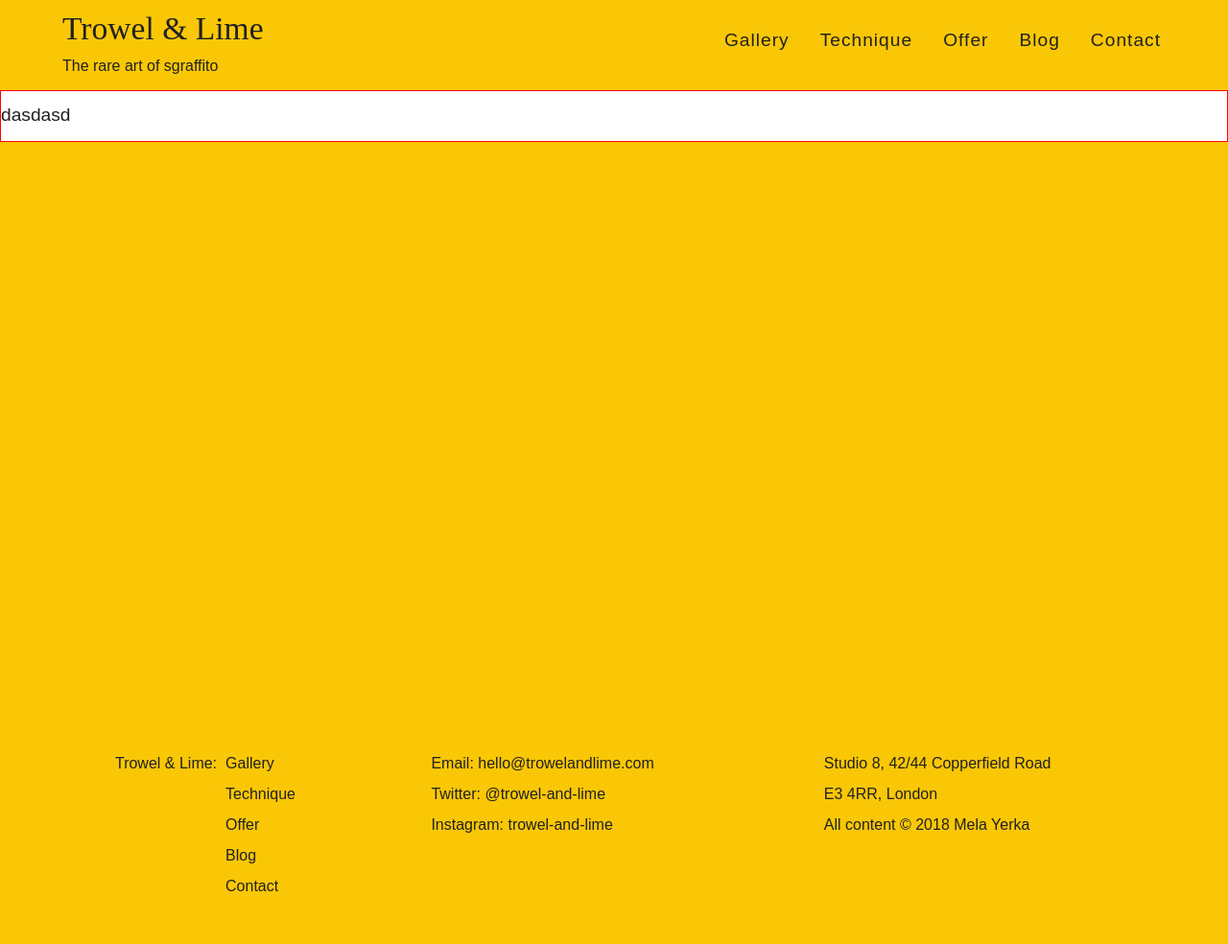
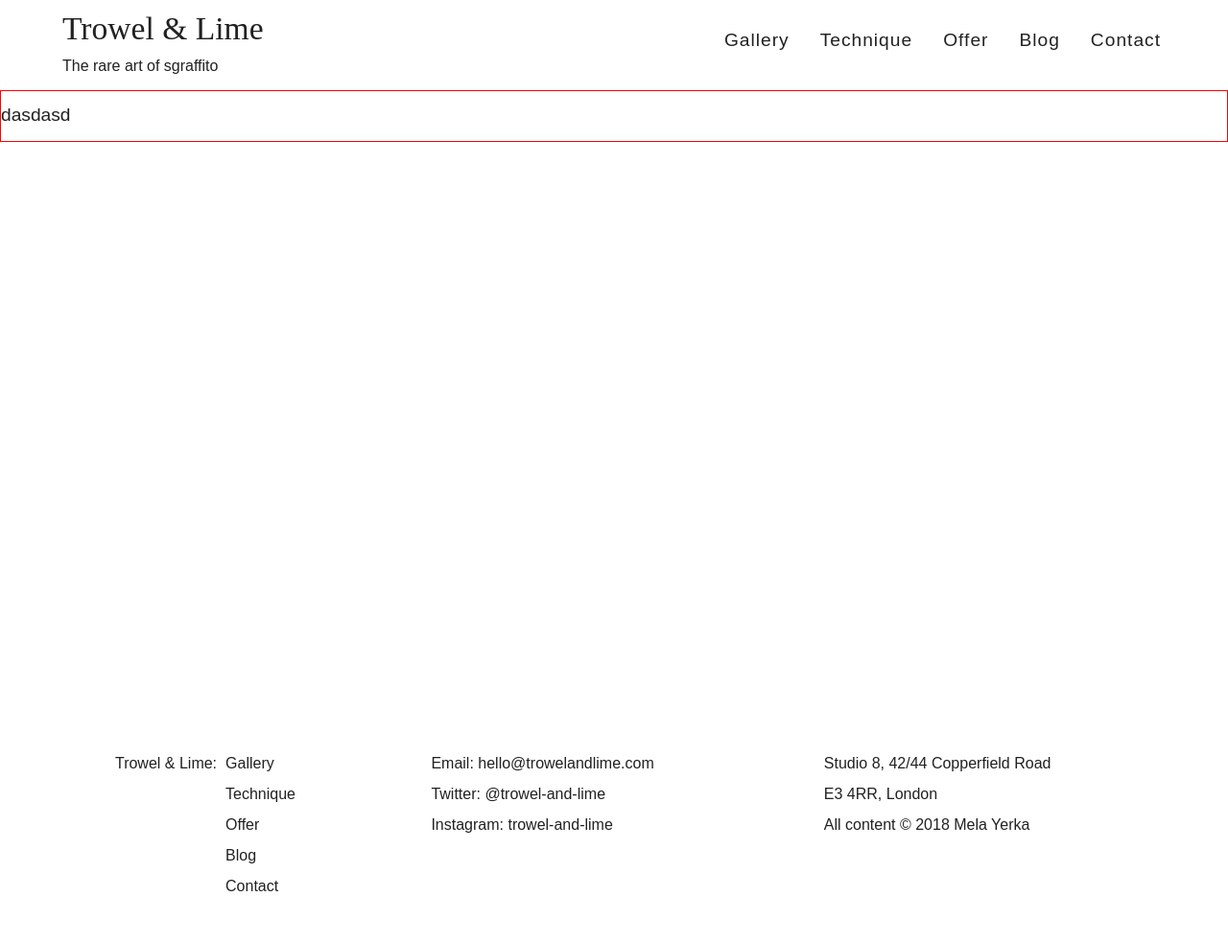
Before and after one commit to marek-kultys/trowel-and-lime, a Jekyll site: the page built from index.html, in a window 1280 px wide. Shown: the whole page at 96% size. Built offline with Jekyll 4.4.1, drawn with Linux system fonts in a browser that asks for light colours; some web fonts are replaced.

Commit message:
Change background colour

```diff
--- a/_sass/body.scss
+++ b/_sass/body.scss
@@ -31,7 +31,7 @@ html {
 
 body {
    margin: 0px;
-   background-color: $yellow;
+   background-color: $white;
    min-height: 100%;
 }
 
```
